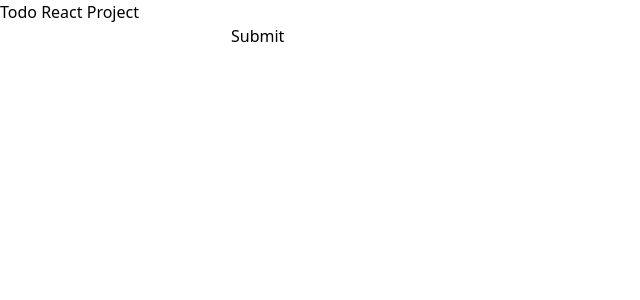
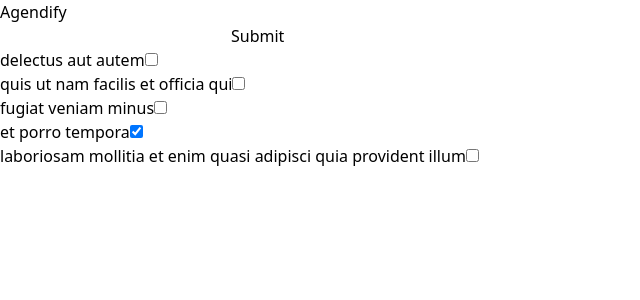
Before and after one commit to abdelhak002/invoices, a React app: page / in a window 1280 px wide. Shown: the top 300 px of the page, without its empty margins (0-640 px from the left). Built offline with nearby package versions, Linux system fonts and the light colour scheme; the HTML template or start-up script is replaced by a standard one.

Commit message:
feat: add todo list component

```diff
--- a/src/App.tsx
+++ b/src/App.tsx
@@ -1,11 +1,54 @@
-import TodoForm from "./TodoForm"
+import { useState } from 'react'
+import TodoForm from './TodoForm'
+import TodoList from './TodoList'
 
+export interface Todo {
+  id: number
+  title: string
+  completed: boolean
+}
 function App() {
+
+  const todos = [
+    {
+      userId: 1,
+      id: 1,
+      title: 'delectus aut autem',
+      completed: false,
+    },
+    {
+      userId: 1,
+      id: 2,
+      title: 'quis ut nam facilis et officia qui',
+      completed: false,
+    },
+    {
+      userId: 1,
+      id: 3,
+      title: 'fugiat veniam minus',
+      completed: false,
+    },
+    {
+      userId: 1,
+      id: 4,
+      title: 'et porro tempora',
+      completed: true,
+    },
+    {
+      userId: 1,
+      id: 5,
+      title: 'laboriosam mollitia et enim quasi adipisci quia provident illum',
+      completed: false,
+    },
+  ]
+  const [todoList, setTodoList] = useState<Todo[]>(todos)
+
   return (
     <div className="container mx-auto flex min-h-screen flex-col">
-      <h1 className="p-4 text-center text-3xl text-gray-100">Todo React Project</h1>
-      <div className="flex w-full flex-grow flex-col items-center bg-gray-700 py-4 sm:mx-auto sm:w-3/4 md:w-2/3 lg:w-3/5 xl:w-1/2 2xl:w-1/3">
-        <TodoForm />
+      <h1 className="p-4 text-center text-3xl text-gray-100">Agendify</h1>
+      <div className="flex w-full flex-grow flex-col items-center py-4 sm:mx-auto sm:w-3/4 md:w-2/3 lg:w-3/5 xl:w-1/2 2xl:w-1/3">
+        <TodoForm setTodoList={setTodoList} />
+        <TodoList todoList={todoList} setTodoList={setTodoList} />
       </div>
     </div>
   )
--- /dev/null
+++ b/src/TodoList.tsx
@@ -0,0 +1,33 @@
+import { Dispatch, SetStateAction } from 'react'
+import { Todo } from './App'
+
+interface TodoListProps {
+  todoList: Todo[]
+  setTodoList: Dispatch<SetStateAction<Todo[]>>
+}
+
+const TodoList = ({ todoList, setTodoList }: TodoListProps) => {
+  function handleToggleComplete(id: number) {
+    setTodoList((prevTodos) => prevTodos.map((todo) => (todo.id === id ? { ...todo, completed: !todo.completed } : todo)))
+  }
+
+  return (
+    <div className="w-full rounded-md bg-gray-700">
+      <ul className="w-full divide-y divide-gray-600">
+        {todoList.map((todo) => (
+          <li key={todo.id} className="flex items-center justify-between p-4 text-xl">
+            <span className="text-gray-100">{todo.title}</span>
+            <input
+              type="checkbox"
+              defaultChecked={todo.completed}
+              className="h-5 w-5 accent-indigo-500 "
+              onChange={() => handleToggleComplete(todo.id)}
+            />
+          </li>
+        ))}
+      </ul>
+    </div>
+  )
+}
+
+export default TodoList
```
